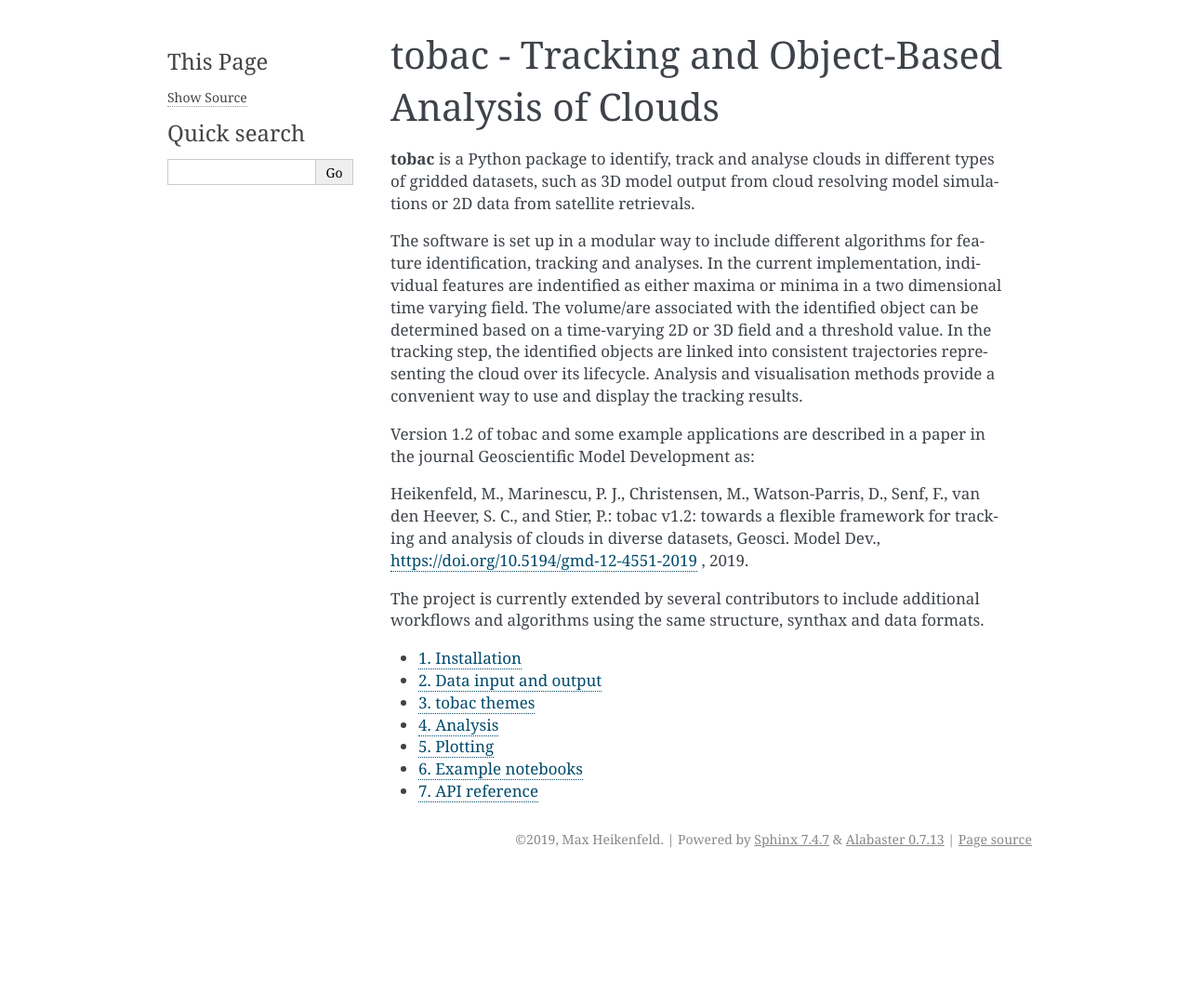
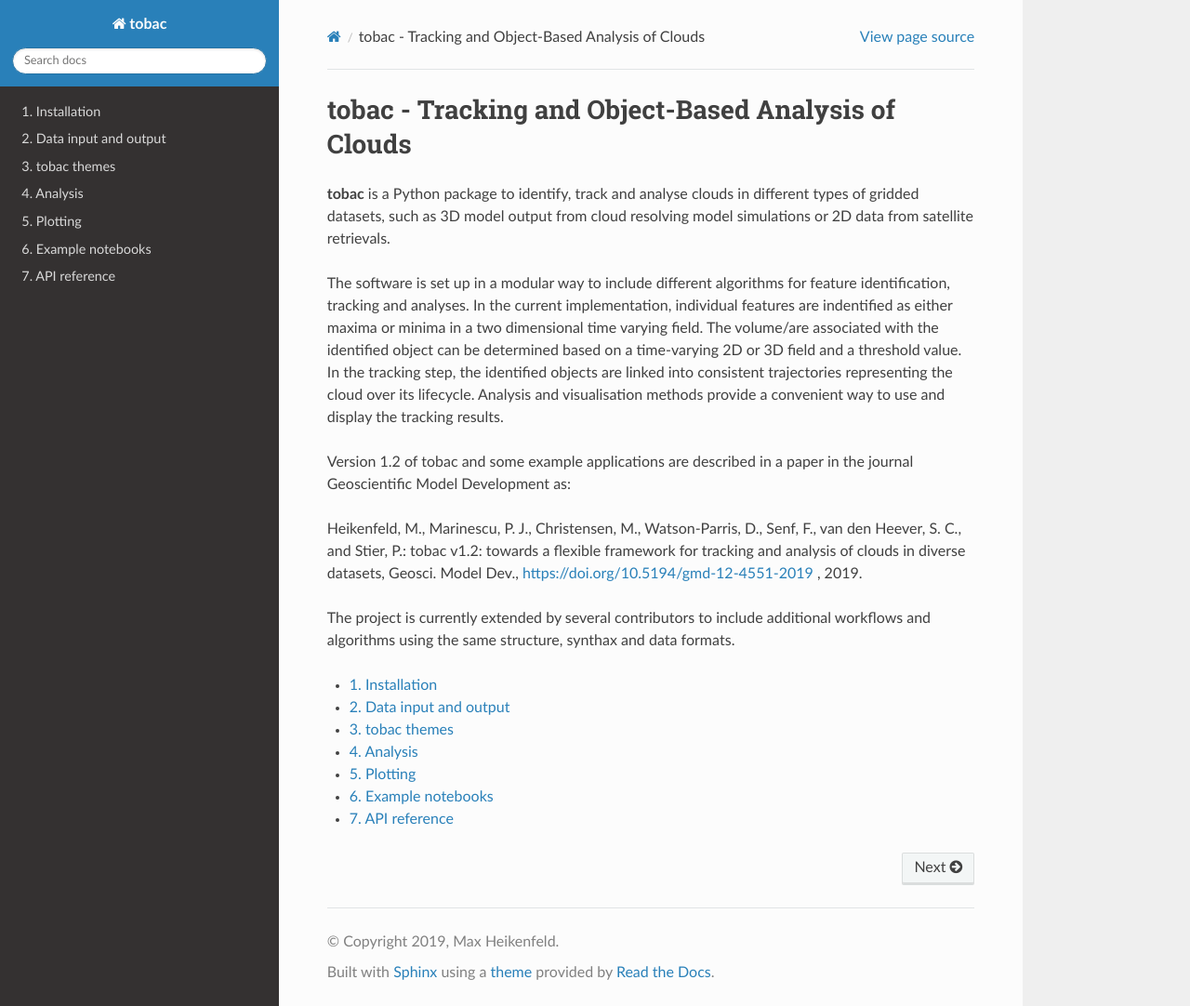
Before and after one commit to tobac-project/tobac, a Sphinx documentation site: the page built from doc/index.rst, in a window 1280 px wide and 1082 px high. Shown: the whole window at 93% size. Built offline with Sphinx 7.4.7 and the Read the Docs theme 2.0.0, drawn with Linux system fonts in a browser that asks for light colours.

```diff
--- a/doc/conf.py
+++ b/doc/conf.py
@@ -39,6 +39,11 @@ extensions = [
 
 autodoc_default_flags = ['members']
 autosummary_generate = True
+numpydoc_class_members_toctree = True
+napoleon_google_docstring = False
+napoleon_use_param = False
+napoleon_use_ivar = False  # True
+
 
 # Add any paths that contain templates here, relative to this directory.
 templates_path = ['_templates']
@@ -57,9 +62,9 @@ exclude_patterns = ['_build', 'Thumbs.db', '.DS_Store']
 # The theme to use for HTML and HTML Help pages.  See the documentation for
 # a list of builtin themes.
 #
-html_theme = 'alabaster'
+html_theme = 'sphinx_rtd_theme'
 
 # Add any paths that contain custom static files (such as style sheets) here,
 # relative to this directory. They are copied after the builtin static files,
 # so a file named "default.css" will overwrite the builtin "default.css".
-html_static_path = ['_static']
+#html_static_path = ['_static']
--- a/doc/modules.rst
+++ b/doc/modules.rst
@@ -4,11 +4,15 @@ API reference
 .. autosummary::
    :toctree: generated
 
-    tobac.analysis
-    tobac.centerofgravity
-    tobac.feature_detection
-    tobac.plotting
-    tobac.segmentation
-    tobac.tracking
-    tobac.utils
-    tobac.wrapper
+    tobac.analysis.analysis
+
+#    tobac.analysis.centerofgravity
+
+#    tobac.plot.plotting
+
+#    tobac.themes.tobac_v1.feature_detection
+#    tobac.themes.tobac_v1.segmentation
+#    tobac.themes.tobac_v1.tracking
+#    tobac.themes.tobac_v1.wrapper
+
+#    tobac.utils
```
